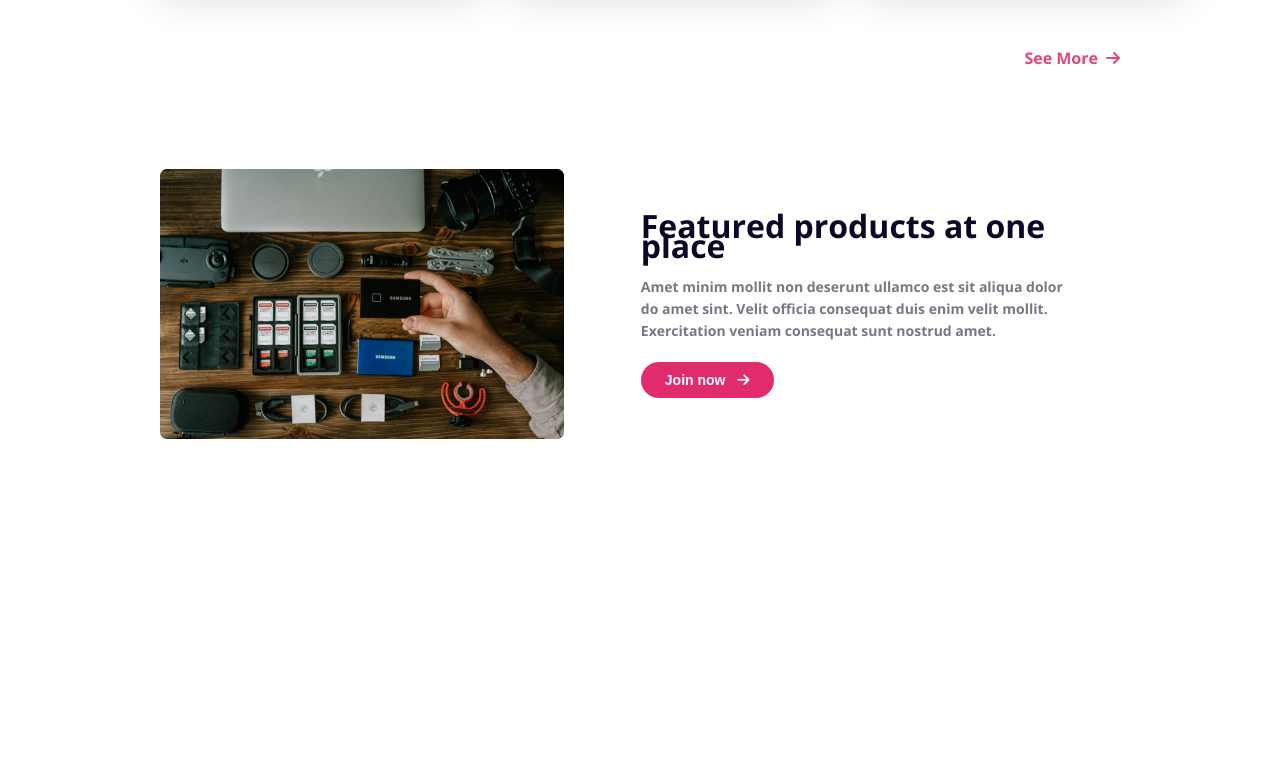
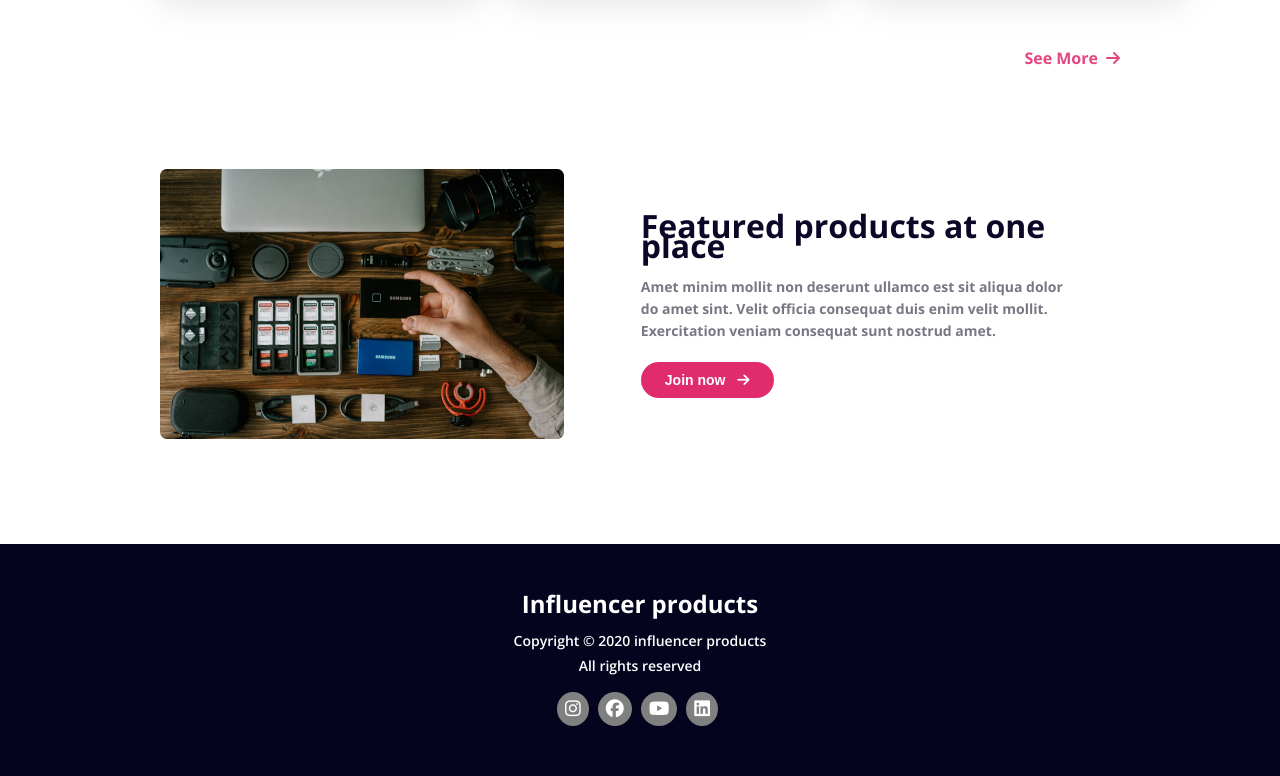
Before and after one commit to swarna38/influencer-gears, a plain HTML site: page index.html in a window 1280 px wide. Shown: the part 2428-3204 px from the top of the page. Before the commit the page ends 2972 px from the top, so only its background shows below. Drawn offline with nearby package versions, Linux system fonts and the light colour scheme.

Commit message:
footer end

```diff
--- a/assets/css/style.css
+++ b/assets/css/style.css
@@ -152,3 +152,29 @@ strong,
     font-size: 2rem;
     margin-bottom: 20px;
 }
+/* ====footer start==== */
+.footer{
+    background: rgb(4, 4, 31);
+    text-align: center;
+}
+.footer-content{
+    padding: 50px 0;
+}
+.footer h3,
+.footer p,
+.footer i{
+    color: white !important;
+}
+.footer p{
+    margin: 14px 0;
+    font-size: 14px;
+}
+.footer i{
+    font-size: 18px;
+    padding: 8px;
+    border-radius: 50%;
+    color: white;
+    background: gray;
+    margin-right: 5px;
+    cursor: pointer;
+}
--- a/index.html
+++ b/index.html
@@ -178,6 +178,15 @@
             </div>
           </section>
     </main>
-    <footer></footer>
+    <footer class="footer">
+        <div class="footer-content">
+            <h3>Influencer products</h3>
+            <p>Copyright © 2020  influencer products<br>All rights reserved</p>
+            <i class="fa-brands fa-instagram"></i>
+            <i class="fa-brands fa-facebook"></i>
+            <i class="fa-brands fa-youtube"></i>
+            <i class="fa-brands fa-linkedin"></i>
+        </div>
+    </footer>
 </body>
 </html>
```
